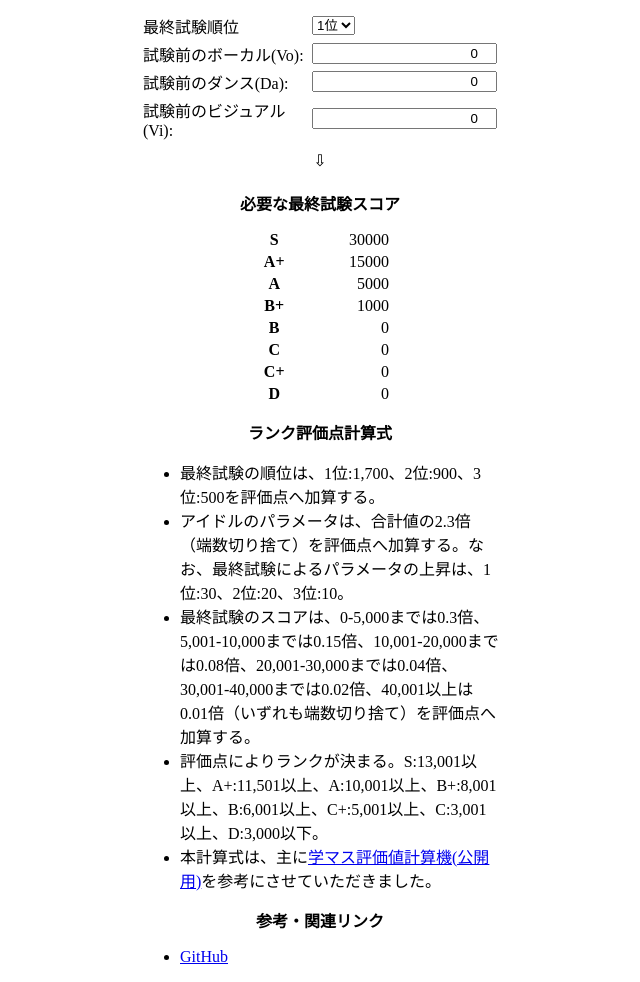
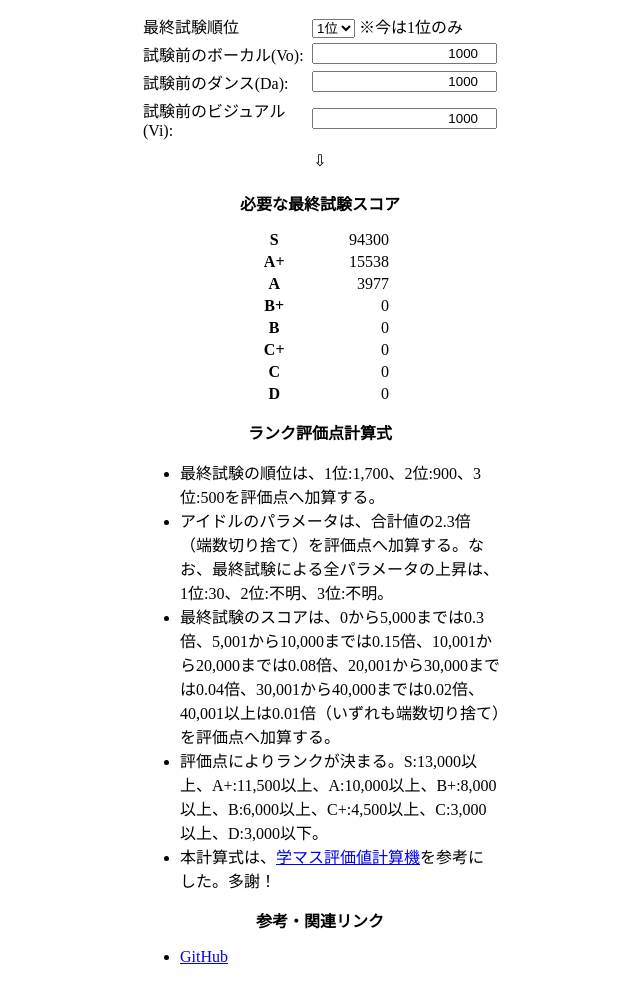
Before and after one commit to kjirou/gakumas-final-score, a Gatsby site: page / in a window 1280 px wide. Shown: the part 45-1027 px from the top of the page, without its empty margins (320-960 px from the left). Built offline with nearby package versions, Linux system fonts and the light colour scheme; Gatsby itself is replaced by a stand-in of ours.

Commit message:
Merge logics into UI

```diff
--- a/src/pages/index.tsx
+++ b/src/pages/index.tsx
@@ -1,7 +1,10 @@
 import * as React from "react";
 import type { HeadFC, PageProps } from "gatsby";
-
-type FinalExamRank = "1" | "2" | "3";
+import {
+  type FinalExamRank,
+  type IdolParameters,
+  calculateNecessaryFinalExamScores,
+} from "./utils";
 
 const siteTitle = "学マス最終試験スコア逆算ツール";
 
@@ -49,43 +52,21 @@ const necessaryFinalExamScoresTableScoreTdStyles = {
   textAlign: "right",
 } as const;
 
-const useFinalExamCalculation = () => {
-  return {
-    necessaryFinalExamScores: [
-      {
-        rank: "S",
-        score: 30000,
-      },
-      {
-        rank: "A+",
-        score: 15000,
-      },
-      {
-        rank: "A",
-        score: 5000,
-      },
-      {
-        rank: "B+",
-        score: 1000,
-      },
-      {
-        rank: "B",
-        score: 0,
-      },
-      {
-        rank: "C",
-        score: 0,
-      },
-      {
-        rank: "C+",
-        score: 0,
-      },
-      {
-        rank: "D",
-        score: 0,
-      },
-    ],
-  };
+const useCalculateNecessaryFinalExamScores = (
+  finalExamRank: FinalExamRank,
+  vocalValue: IdolParameters["vocal"],
+  danceValue: IdolParameters["dance"],
+  visualValue: IdolParameters["visual"],
+) => {
+  return React.useMemo(
+    () =>
+      calculateNecessaryFinalExamScores(
+        finalExamRank,
+        { vocal: vocalValue, dance: danceValue, visual: visualValue },
+        () => {},
+      ),
+    [finalExamRank, vocalValue, danceValue, visualValue],
+  );
 };
 
 const IndexPage: React.FC<PageProps> = () => {
@@ -97,9 +78,9 @@ const IndexPage: React.FC<PageProps> = () => {
     },
     [],
   );
-  const [vocalValue, setVocalValue] = React.useState(0);
-  const [danceValue, setDanceValue] = React.useState(0);
-  const [visualValue, setVisualValue] = React.useState(0);
+  const [vocalValue, setVocalValue] = React.useState(1000);
+  const [danceValue, setDanceValue] = React.useState(1000);
+  const [visualValue, setVisualValue] = React.useState(1000);
   const onChangeVocalValue = React.useCallback(
     (event: React.ChangeEvent<HTMLInputElement>) => {
       setVocalValue(parseInt(event.currentTarget.value));
@@ -154,7 +135,12 @@ const IndexPage: React.FC<PageProps> = () => {
     },
     [],
   );
-  const finalExamCalculation = useFinalExamCalculation();
+  const necessaryFinalExamScores = useCalculateNecessaryFinalExamScores(
+    finalExamRank,
+    vocalValue,
+    danceValue,
+    visualValue,
+  );
   return (
     <main style={pageStyles}>
       <h1 style={h1Styles}>{siteTitle}</h1>
@@ -171,9 +157,12 @@ const IndexPage: React.FC<PageProps> = () => {
                 onChange={onChangeFinalExamRank}
               >
                 <option value="1">1位</option>
-                <option value="2">2位</option>
-                <option value="3">3位</option>
+                {
+                  //<option value="2">2位</option>
+                  //<option value="3">3位</option>
+                }
               </select>
+              <span style={{ marginLeft: 4 }}>※今は1位のみ</span>
             </td>
           </tr>
           {idolParameterInputs.map((idolParameterInput) => (
@@ -201,18 +190,16 @@ const IndexPage: React.FC<PageProps> = () => {
       <h2 style={h2Styles}>必要な最終試験スコア</h2>
       <table style={necessaryFinalExamScoresTableStyles}>
         <tbody>
-          {finalExamCalculation.necessaryFinalExamScores.map(
-            (necessaryFinalExamScore) => (
-              <tr key={necessaryFinalExamScore.rank}>
-                <td style={necessaryFinalExamScoresTableRankTdStyles}>
-                  {necessaryFinalExamScore.rank}
-                </td>
-                <td style={necessaryFinalExamScoresTableScoreTdStyles}>
-                  {necessaryFinalExamScore.score}
-                </td>
-              </tr>
-            ),
-          )}
+          {necessaryFinalExamScores.map((necessaryFinalExamScore) => (
+            <tr key={necessaryFinalExamScore.name}>
+              <td style={necessaryFinalExamScoresTableRankTdStyles}>
+                {necessaryFinalExamScore.name}
+              </td>
+              <td style={necessaryFinalExamScoresTableScoreTdStyles}>
+                {necessaryFinalExamScore.necessaryScore}
+              </td>
+            </tr>
+          ))}
         </tbody>
       </table>
       <h2 style={h2Styles}>ランク評価点計算式</h2>
@@ -221,20 +208,20 @@ const IndexPage: React.FC<PageProps> = () => {
           最終試験の順位は、1位:1,700、2位:900、3位:500を評価点へ加算する。
         </li>
         <li>
-          アイドルのパラメータは、合計値の2.3倍（端数切り捨て）を評価点へ加算する。なお、最終試験によるパラメータの上昇は、1位:30、2位:20、3位:10。
+          アイドルのパラメータは、合計値の2.3倍（端数切り捨て）を評価点へ加算する。なお、最終試験による全パラメータの上昇は、1位:30、2位:不明、3位:不明。
         </li>
         <li>
-          最終試験のスコアは、0-5,000までは0.3倍、5,001-10,000までは0.15倍、10,001-20,000までは0.08倍、20,001-30,000までは0.04倍、30,001-40,000までは0.02倍、40,001以上は0.01倍（いずれも端数切り捨て）を評価点へ加算する。
+          最終試験のスコアは、0から5,000までは0.3倍、5,001から10,000までは0.15倍、10,001から20,000までは0.08倍、20,001から30,000までは0.04倍、30,001から40,000までは0.02倍、40,001以上は0.01倍（いずれも端数切り捨て）を評価点へ加算する。
         </li>
         <li>
-          評価点によりランクが決まる。S:13,001以上、A+:11,501以上、A:10,001以上、B+:8,001以上、B:6,001以上、C+:5,001以上、C:3,001以上、D:3,000以下。
+          評価点によりランクが決まる。S:13,000以上、A+:11,500以上、A:10,000以上、B+:8,000以上、B:6,000以上、C+:4,500以上、C:3,000以上、D:3,000以下。
         </li>
         <li>
-          本計算式は、主に
-          <a href="https://docs.google.com/spreadsheets/u/0/d/1eEdzfHGi7iXpohR-UHr5-W1z7PcYBqQr8OAV7gcvhR8/htmlview">
-            学マス評価値計算機(公開用)
+          本計算式は、
+          <a href="https://docs.google.com/spreadsheets/d/1eEdzfHGi7iXpohR-UHr5-W1z7PcYBqQr8OAV7gcvhR8/edit#gid=0">
+            学マス評価値計算機
           </a>
-          を参考にさせていただきました。
+          を参考にした。多謝！
         </li>
       </ul>
       <h2 style={h2Styles}>参考・関連リンク</h2>
--- a/src/pages/utils.ts
+++ b/src/pages/utils.ts
@@ -5,17 +5,19 @@ const finalExamRanks = {
   },
   "2": {
     rating: 900,
+    // TODO: この値で正しいか不明
     idolParameterIncrease: 20,
   },
   "3": {
     rating: 500,
+    // TODO: この値で正しいか不明
     idolParameterIncrease: 10,
   },
 } as const;
 
-type FinalExamRank = keyof typeof finalExamRanks;
+export type FinalExamRank = keyof typeof finalExamRanks;
 
-type IdolParameters = {
+export type IdolParameters = {
   vocal: number;
   dance: number;
   visual: number;
```
